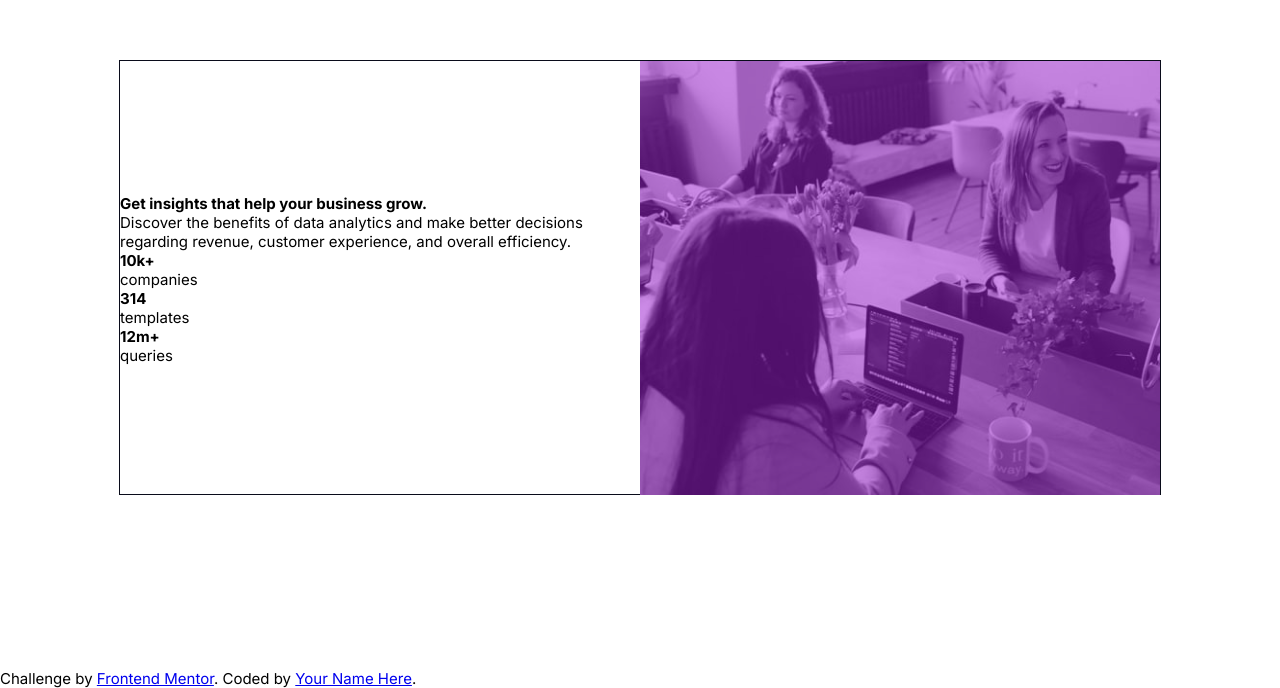
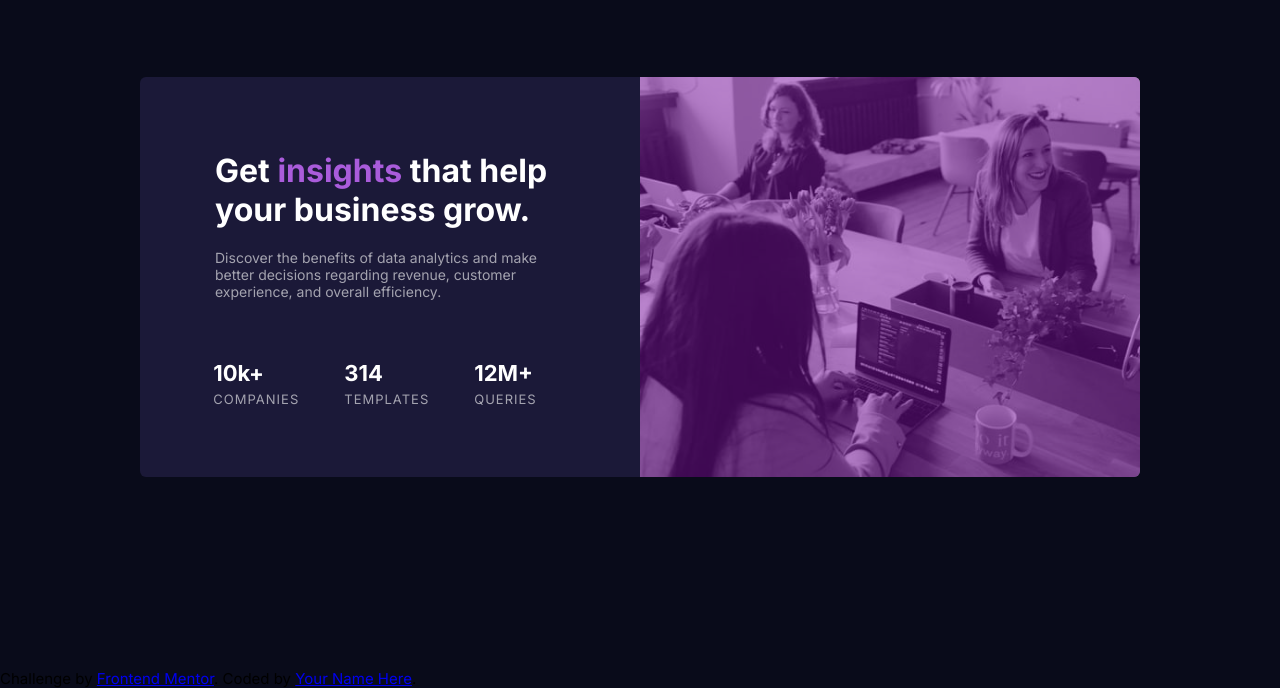
Before and after one commit to Alerodrigues11/Stats-Preview-Card, a plain HTML site: page index.html in a window 1280 px wide. Shown: the part 115-803 px from the top of the page. Drawn offline with Linux system fonts and the light colour scheme.

Commit message:
Desktop design = done

```diff
--- a/css/style.css
+++ b/css/style.css
@@ -15,6 +15,11 @@
 
     font-size: 15px;
     font-family: 'Inter', sans-serif;
+
+}
+
+body {
+    background-color: var(--Very-dark-blue);
 }
 
 .container {
@@ -31,17 +36,22 @@
     justify-content: center;
     align-items: center;
 
-    height: 435px;
+    background-color: var(--Dark-desaturated-blue);
 
-    border: 1px solid var(--Very-dark-blue);
+    height: 400px;
+
+    border-radius: 6px;
+
 }
 
-.container__text, .container__img, .container__img img {
-    width: 520px;
+.container__data, .container__img, .container__img img {
+    width: 500px;
 }
 
 .container__img img, .container__color {
-    height: 434px;
+    height: 400px;
+    border-top-right-radius: 6px;
+    border-bottom-right-radius: 6px
 }
 
 .container__img {
@@ -55,5 +65,82 @@
     width:100%;
     background-color:var(--Soft-violet);
     opacity: 0.5;
-    filter: contrast(170%) brightness(65%) saturate(150%);
+    filter: contrast(180%) brightness(45%) saturate(170%);
 }
+
+.container__data span {
+    color: var(--Soft-violet);
+    font-size: 32px;
+}
+
+.container__text h2 {
+    font-size: 32px;
+    color: var(--White);
+}
+
+.container__text {
+    padding-left: 40px;
+    padding-right: 85px;
+    margin-left: 35px;
+
+    display: flex;
+    flex-direction: column;
+
+}
+
+.container__text p {
+    margin-top: 20px;
+    margin-bottom: 60px;
+    font-size: 14px;
+    margin-right: 12px;
+
+    color: var(--Slightly-trasnparent-white-stat-headings);
+}
+
+.container__text__data {
+    display: flex;
+    flex-direction: row;
+    justify-content: center;
+    align-items: center;
+
+    gap: 45px;
+    margin-right: 30px;
+}
+
+.container__text__data__section h2 {
+    font-size: 22px;
+    color: var(--White);
+}
+
+.container__text__data__section p {
+    font-size: 13px;
+    margin-top: 5px;
+    letter-spacing: 1px;
+    color: var(--Slightly-trasnparent-white-stat-headings);
+}
+
+/* RESPONSIVIDADE */
+
+@media screen and (max-width: 768px) {
+    .container__details {
+        display: grid;
+        grid-template-columns: auto;
+        grid-template-rows: 250px auto;
+
+        height: 750px;
+    }
+
+    .container__img img, .container__color {
+        height: 250px;
+    }
+
+    .container__data, .container__img, .container__img img {
+        width: 350px;
+    }
+
+    .container__img {
+        grid-row: 1/2;
+    }
+
+
+}
--- a/index.html
+++ b/index.html
@@ -21,21 +21,23 @@
 <body>
   <div class="container">
     <div class="container__details">
-      <div class="container__text">
-        <h2>Get insights that help your business grow.</h2>
+      <div class="container__data">
+        <div class="container__text">
+        <h2>Get <span>insights</span> that help your business grow.</h2>
         <p>Discover the benefits of data analytics and make better decisions regarding revenue, customer experience, and overall efficiency.</p>
-        <div>
-          <div>
+        </div>
+        <div class="container__text__data">
+          <div class="container__text__data__section">
             <h2>10k+</h2>
-            <p>companies</p>
+            <p>COMPANIES</p>
           </div>
-          <div>
+          <div class="container__text__data__section">
             <h2>314</h2>
-            <p>templates</p>
+            <p>TEMPLATES</p>
           </div>
-          <div>
-            <h2>12m+</h2>
-            <p>queries</p>
+          <div class="container__text__data__section">
+            <h2>12M+</h2>
+            <p>QUERIES</p>
           </div>
         </div>
       </div>
```
